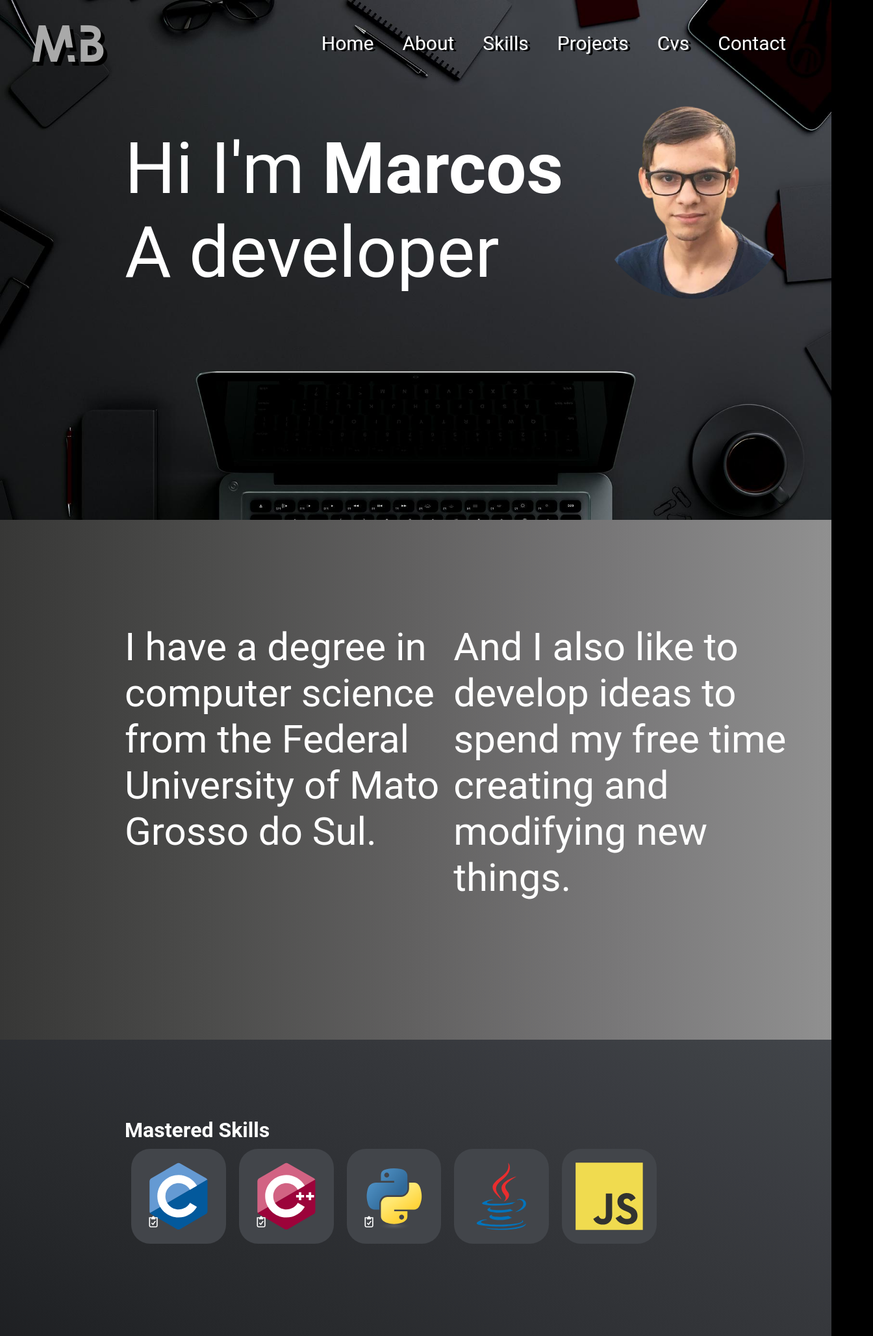
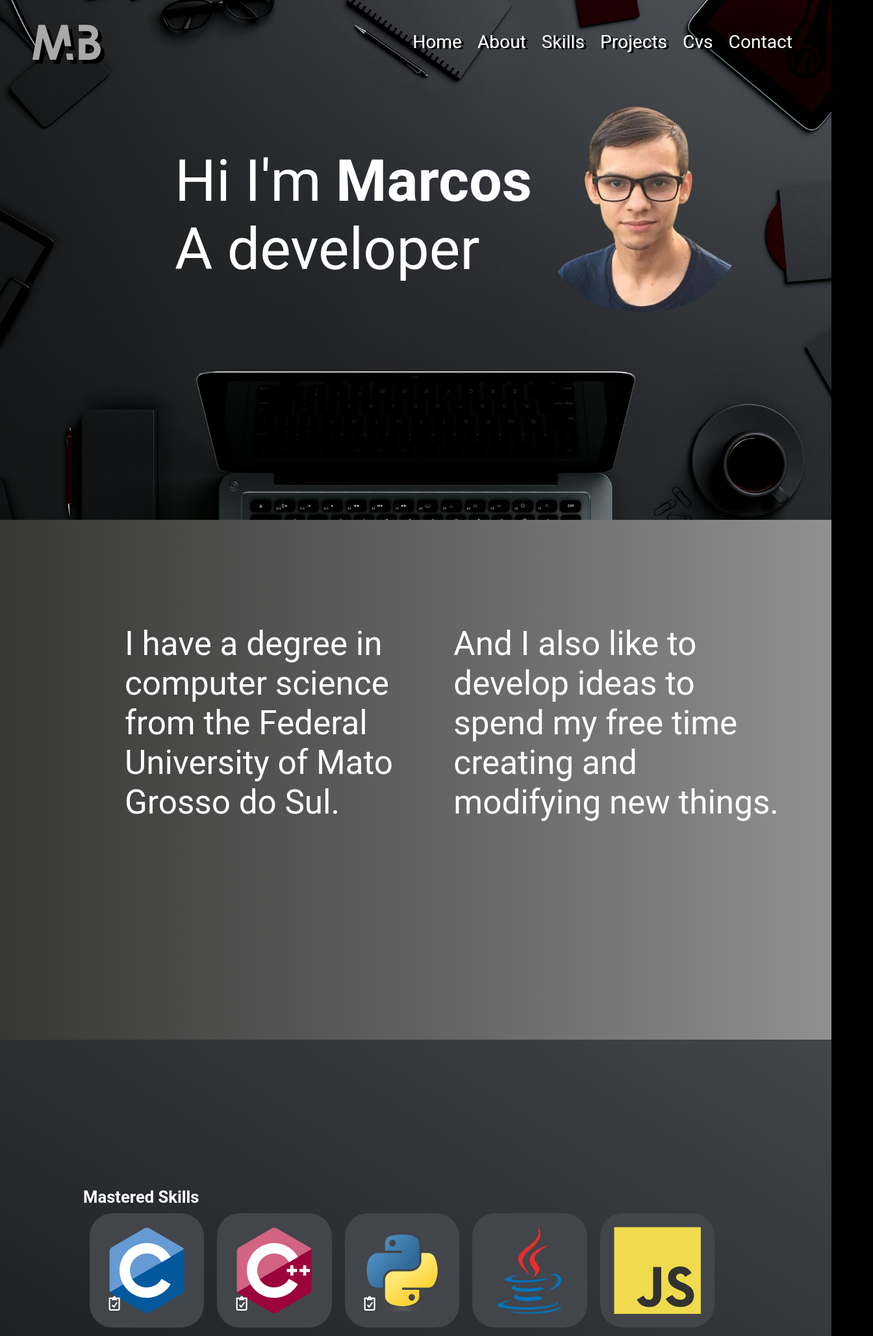
Before and after one commit to MarcosBrendonDePaula/Portfolio, a website: page index.html in a window 1280 px wide. Shown: the top 2056 px of the page at 65% size, 1344 px wide, since content can reach past the window. Drawn offline with nearby package versions, Linux system fonts and the light colour scheme.

Commit message:
Troca de Pixeis por vw

```diff
--- a/assets/css/Cv.css
+++ b/assets/css/Cv.css
@@ -13,7 +13,7 @@
 
 #Cvs .button{
     text-align: center;
-    font-size: 30px;
+    font-size: 2.5vw;
     padding: 30px;
     width: 30vw;
     border-radius: 30px;
--- a/assets/css/about.css
+++ b/assets/css/about.css
@@ -3,5 +3,5 @@
 }
 
 #About .mid {
-    font-size: 60px;
+    font-size: 4vw;
 }
--- a/assets/css/geral.css
+++ b/assets/css/geral.css
@@ -21,7 +21,6 @@ html{
     font-family: 'Roboto', sans-serif;
     font-size: 100%;
 
-
 }
 
 body{
@@ -34,6 +33,7 @@ body > section{
     height: 100vh;
     width: 100vw;
     max-width: 100vw !important;
+    overflow-x: hidden;
 }
 
 
--- a/assets/css/home.css
+++ b/assets/css/home.css
@@ -4,16 +4,22 @@
     background-repeat: no-repeat;
     background-position: center;
     background-size: cover;
-    font-family: ProcrastinatingPixie;
     width: 100vw;
+
 }
 
 #Home .mid{
     width: 80vw;
+    justify-content: center;
+    font-size: 7vw;
+}
+
+#Home .mid .left{
+    padding: 10px;
 }
 
 #Home .mid .right img{
-    width: 300px;
-    height: 300px;
+    width: 25vw;
+    height: 25vw;
     border-radius: 150px;
 }
--- a/assets/css/navbar.css
+++ b/assets/css/navbar.css
@@ -14,7 +14,7 @@ header nav{
 
 header .Logo{
     font-family: ProcrastinatingPixie;
-    font-size: 80px;
+    font-size: 6vw;
     color: darkgray;
     text-decoration: none;
     text-shadow: 6px 6px black;
@@ -27,12 +27,12 @@ header ul{
 header ul li{
     list-style: none;
     display: inline-block;
-    margin: 20px;
+    margin: 10px;
 
 }
 
 header ul li a{
-    font-size: 30px;
+    font-size: 2.2vw;
     text-decoration: none;
     color: white;
     text-shadow: 4px 2px black;
--- a/assets/css/projects.css
+++ b/assets/css/projects.css
@@ -1,6 +1,7 @@
 #Projects {
     background-image: linear-gradient(to right, #373736, #4c4c4b, #626161, #797879, #909090);
 }
+
 #Projects .container{
     position: relative;
     height: 30vw;
@@ -20,14 +21,14 @@
 
 #Projects .container .item{
     min-width: 30%;
-    min-height: 80%;
+    min-height: 70%;
     border: 1px solid snow;
     margin: 20px;
 }
 
 #Projects .container .item .text_flag{
     color:white;
-    font-size: 40px;
+    font-size: 3.2vw;
     display: inline-block;
     transform: rotate(45deg);
     position: relative;
@@ -55,9 +56,9 @@
 }
 
 #Projects .container .item .info .name{
-    font-size: 35px;
+    font-size: 2vw;
     position: absolute;
-    bottom: 5%;
+    bottom: 10%;
     color: white;
     text-decoration: none;
 }
--- a/assets/css/skills.css
+++ b/assets/css/skills.css
@@ -3,23 +3,24 @@
 }
 
 #Skills .mid{
-    top: 5vh;
+    top: 25vh;
 }
 
 #Skills .Mastered,#Skills .Learned{
-    font-size: xx-large;
+    font-size: 2vw;
     flex-wrap: wrap;
     display: flex;
+    left: 10vw;
     flex-direction: column;
     justify-content: center;
-    height: 45%;
+    height: 35%;
     width: 90%;
 }
 
 
 #Skills .skill-container{
     display: flex;
-    height: 45%;
+    height: 70%;
     width: 90%;
 }
 
--- a/index.html
+++ b/index.html
@@ -51,7 +51,7 @@
 
     <section id="Home">
         <div class="mid space_between center_flex">
-            <div class="top top_animation">
+            <div class="left top_animation">
                 <p>Hi I'm <strong>Marcos</strong></p>
 
                 <p>A developer</p>
```
